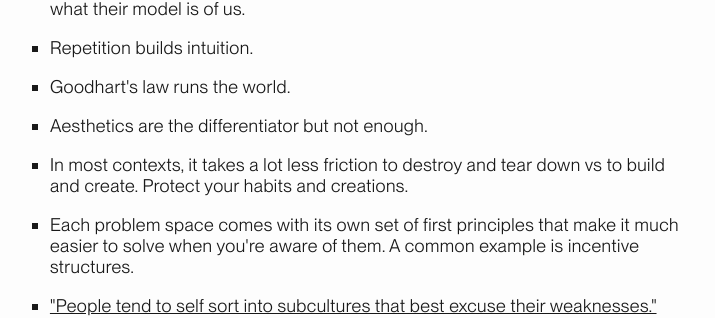
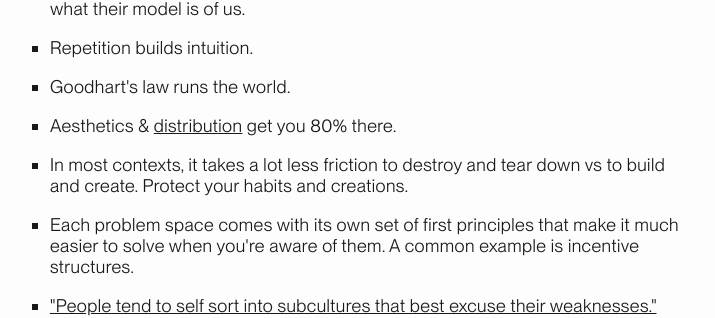
Before and after one commit to pxsswordprotected/personalsite, a Jekyll site: the page docs/principles.html, which Jekyll copies as it is, in a window 1280 px wide and 900 px high, scrolled down 1587 px. Shown: the part 145-463 px from the top of the window, without its empty margins (285-1000 px from the left). Built offline with Jekyll 4.4.1, drawn with Linux system fonts in a browser that asks for light colours.

Commit message:
edit principle

```diff
--- a/docs/principles.html
+++ b/docs/principles.html
@@ -308,7 +308,7 @@
                         <li>Repetition builds intuition.</li>
                         <li>Goodhart's law runs the world.</li>
                         <li>
-                            Aesthetics are the differentiator but not enough.
+                            Aesthetics & <a href="https://visakanv.com/marketing/solve-for-distribution/" target="_blank">distribution</a> get you 80% there.
                         </li>
                         <!-- <li>Tanha is the cause of dukkha (suffering).</li> -->
                         <li>
```
